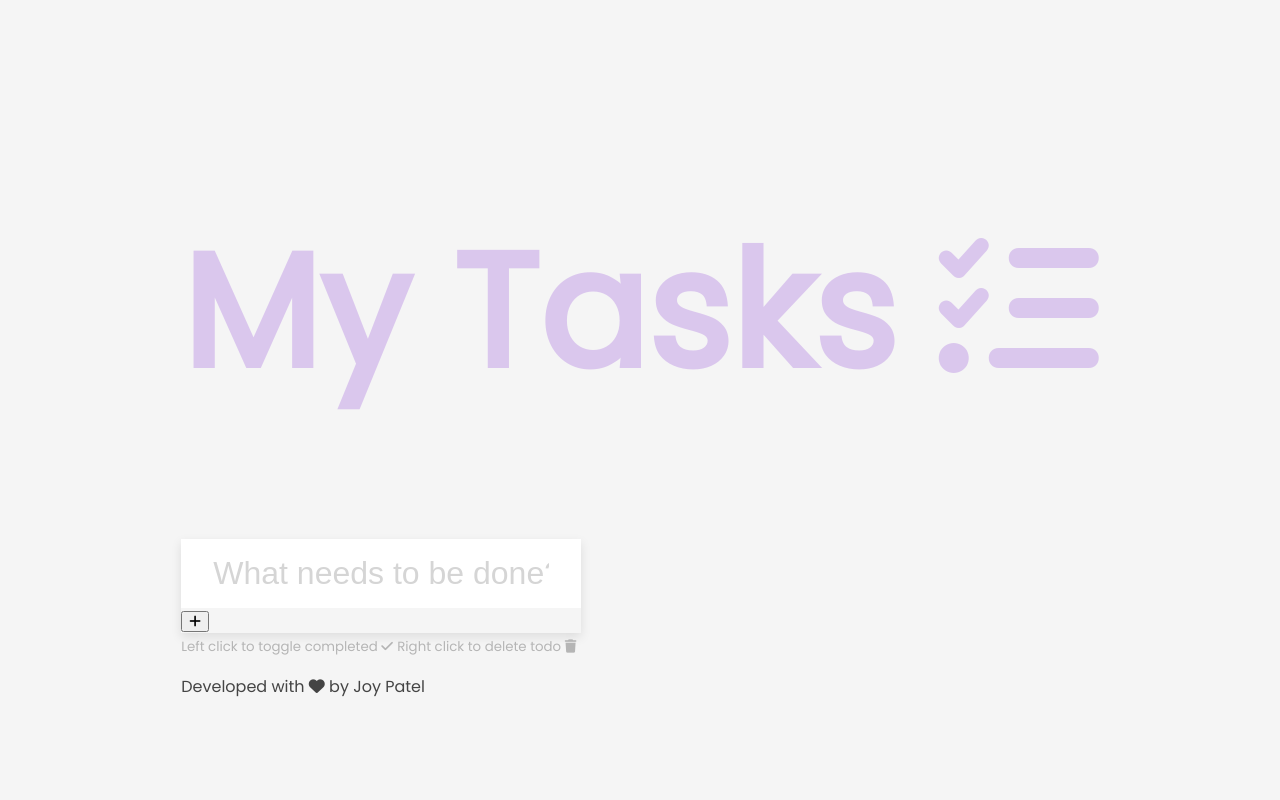
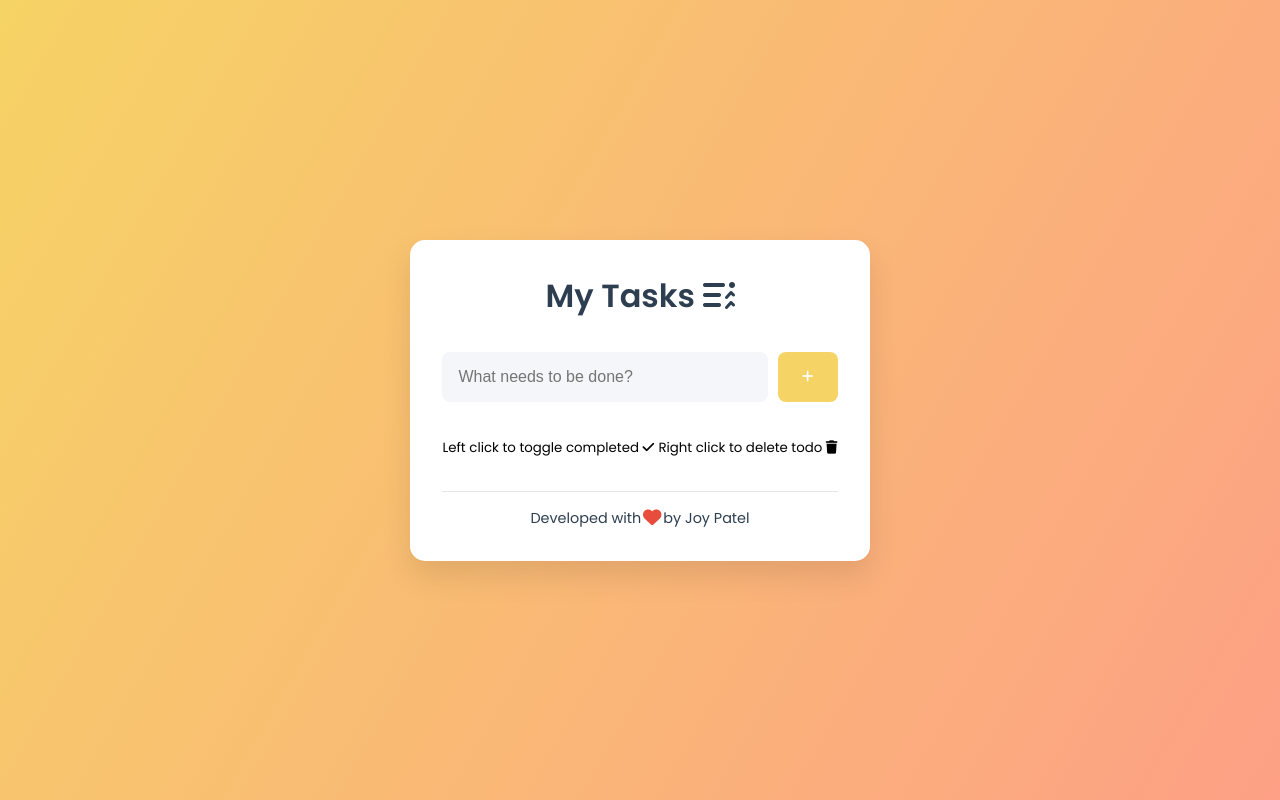
Before and after one commit to j2445/todo-list, a plain HTML site: page index.html in a window 1280 px wide. Drawn offline with Linux system fonts and the light colour scheme.

Commit message:
Update style.css

```diff
--- a/style.css
+++ b/style.css
@@ -1,72 +1,182 @@
-@import url('https://fonts.googleapis.com/css2?family=Poppins:wght@200;400&display=swap');
+@import url('https://fonts.googleapis.com/css2?family=Poppins:wght@200;400;600&display=swap');
 
 * {
     box-sizing: border-box;
+    margin: 0;
+    padding: 0;
 }
 
 body {
-  background-color: #f5f5f5;
-  color: #444;
+    background: linear-gradient(120deg, #f6d365 0%, #fda085 100%);
     font-family: 'Poppins', sans-serif;
+    min-height: 100vh;
     display: flex;
-  flex-direction: column;
+    justify-content: center;
     align-items: center;
-  justify-content: center;
-  height: 100vh;
-  margin: 0;
 }
 
-h1 {
-  color: rgb(179, 131, 226);
-  font-size: 10rem;
-  text-align: center;
-  opacity: 0.4;
+.container {
+    background-color: white;
+    border-radius: 15px;
+    padding: 2rem;
+    min-width: 400px;
+    box-shadow: 0 15px 30px rgba(0, 0, 0, 0.1);
+    animation: slideIn 0.5s ease;
 }
 
-form {
-  box-shadow: 0 4px 10px rgba(0, 0, 0, 0.1);
-  max-width: 100%;
-  width: 400px;
+@keyframes slideIn {
+    from {
+        transform: translateY(-30px);
+        opacity: 0;
+    }
+    to {
+        transform: translateY(0);
+        opacity: 1;
+    }
+}
+
+.title {
+    color: #2c3e50;
+    font-size: 2rem;
+    text-align: center;
+    margin-bottom: 2rem;
+}
+
+.todo-form {
+    display: flex;
+    gap: 10px;
+    margin-bottom: 2rem;
 }
 
 .input {
+    flex: 1;
+    padding: 1rem;
     border: none;
-  color: #444;
-  font-size: 2rem;
-  padding: 1rem 2rem;
-  display: block;
-  width: 100%;
-}
-
-.input::placeholder {
-  color: #d5d5d5;
+    border-radius: 8px;
+    background-color: #f5f6fa;
+    font-size: 1rem;
+    transition: all 0.3s ease;
 }
 
 .input:focus {
-  outline-color: rgb(179, 131, 226);
+    outline: none;
+    box-shadow: 0 0 0 2px #fda085;
+}
+
+.add-btn {
+    background-color: #f6d365;
+    border: none;
+    border-radius: 8px;
+    color: white;
+    padding: 0 1.5rem;
+    cursor: pointer;
+    transition: all 0.3s ease;
+}
+
+.add-btn:hover {
+    background-color: #fda085;
+    transform: scale(1.05);
 }
 
 .todos {
-  background-color: #fff;
-  padding: 0;
-  margin: 0;
     list-style-type: none;
 }
 
 .todos li {
-  border-top: 1px solid #e5e5e5;
+    background-color: #f5f6fa;
+    border-radius: 8px;
+    padding: 1rem;
+    margin-bottom: 1rem;
     cursor: pointer;
-  font-size: 1.5rem;
-  padding: 1rem 2rem;
+    transition: all 0.3s ease;
+    animation: fadeInScale 0.8s ease;
+}
+
+@keyframes fadeInScale {
+    0% {
+        transform: scale(0.8);
+        opacity: 0;
+    }
+    100% {
+        transform: scale(1);
+        opacity: 1;
+    }
+}
+
+.title i {
+    animation: rotate 2s infinite linear;
+}
+
+@keyframes rotate {
+    0% { transform: rotate(0deg); }
+    100% { transform: rotate(360deg); }
+}
+
+.add-btn i {
+    transition: transform 0.3s ease;
+}
+
+.add-btn:hover i {
+    transform: rotate(90deg);
+}
+
+.todos li {
+    position: relative;
+    overflow: hidden;
+}
+
+.todos li::before {
+    content: '';
+    position: absolute;
+    left: -100%;
+    top: 0;
+    width: 100%;
+    height: 100%;
+    background: linear-gradient(90deg, transparent, rgba(255,255,255,0.4), transparent);
+    transition: 0.5s;
+}
+
+.todos li:hover::before {
+    left: 100%;
+}
+
+.developer-credit {
+    text-align: center;
+    margin-top: 2rem;
+    padding-top: 1rem;
+    border-top: 1px solid rgba(0,0,0,0.1);
+    color: #2c3e50;
+    font-size: 0.9rem;
+    animation: fadeIn 1s ease;
+}
+
+.developer-credit .fa-heart {
+    color: #e74c3c;
+    animation: pulse 1.5s infinite;
+}
+
+@keyframes pulse {
+    0% { transform: scale(1); }
+    50% { transform: scale(1.3); }
+    100% { transform: scale(1); }
 }
 
 .todos li.completed {
-  color: #b6b6b6;
-  text-decoration: line-through;
+    animation: slideComplete 0.5s ease;
 }
 
-small {
-  color: #b5b5b5;
-  margin-top: 3rem;
-  text-align: center;
+@keyframes slideComplete {
+    0% { transform: translateX(0); }
+    50% { transform: translateX(10px); }
+    100% { transform: translateX(0); }
 }
+
+.input:focus {
+    animation: glow 1.5s infinite;
+}
+
+@keyframes glow {
+    0% { box-shadow: 0 0 0 2px rgba(253, 160, 133, 0.4); }
+    50% { box-shadow: 0 0 0 4px rgba(253, 160, 133, 0.2); }
+    100% { box-shadow: 0 0 0 2px rgba(253, 160, 133, 0.4); }
+}
```
Lines whose indentation alone changed are shown as unchanged.
